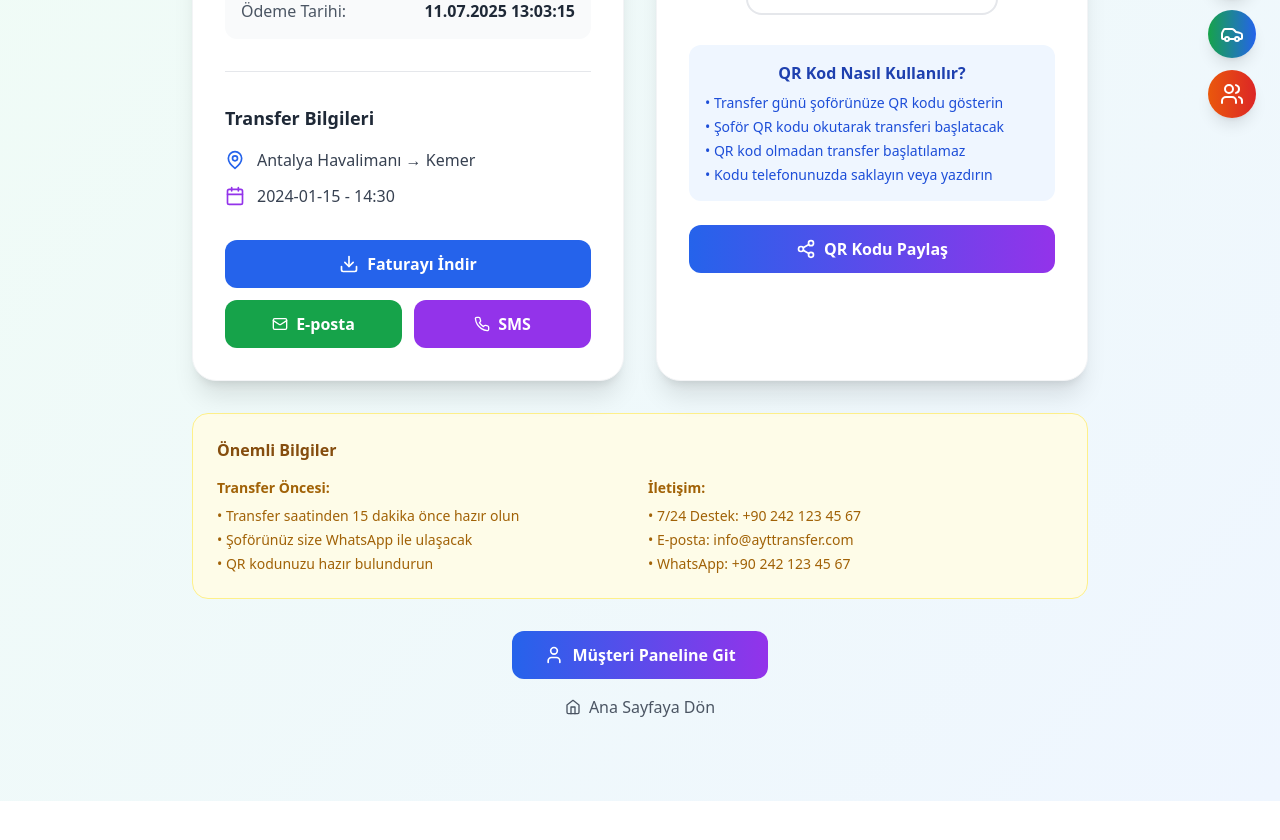
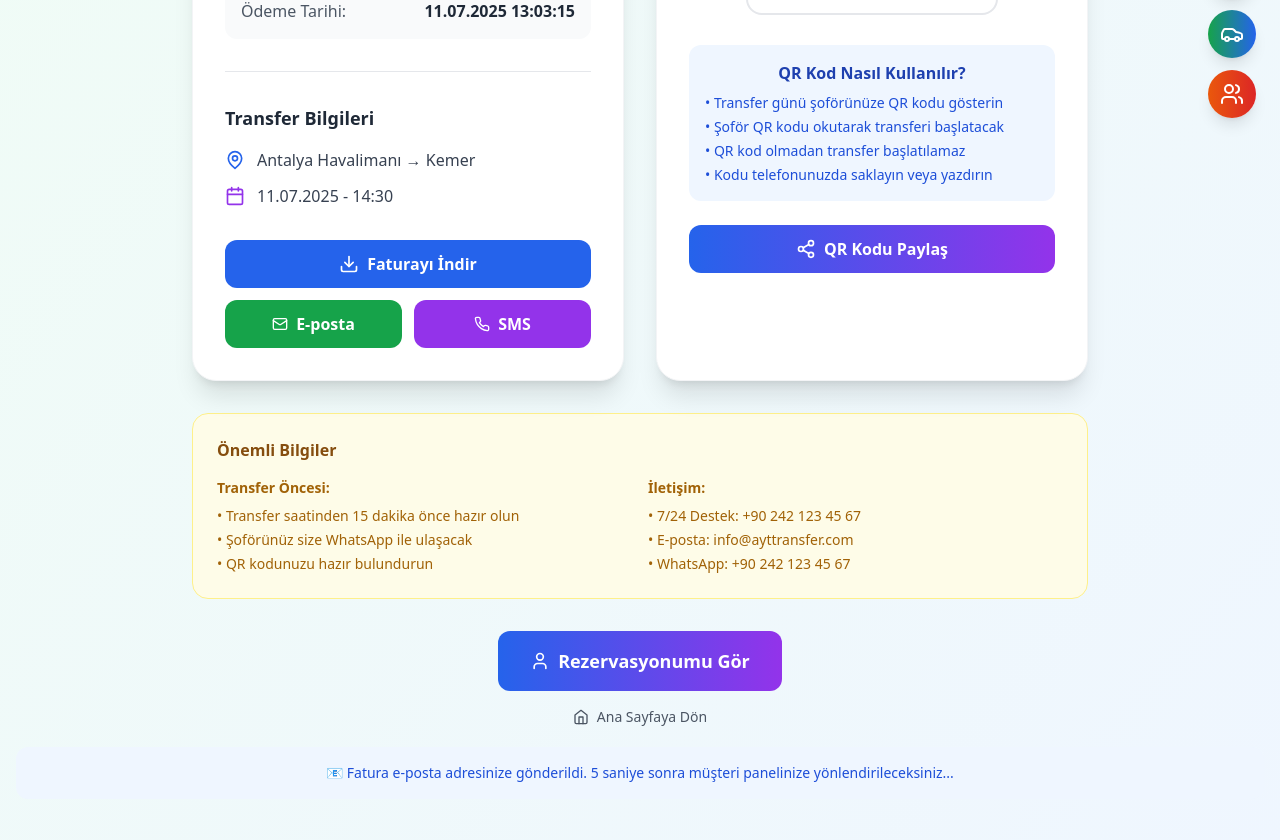
Before and after one commit to luckdow/sbstravel, a React (Vite) app: page /payment/success in a window 1280 px wide. Shown: the part 658-1498 px from the top of the page. Before the commit the page ends 1459 px from the top, so only its background shows below. Built offline with nearby package versions, Linux system fonts and the light colour scheme.

Commit message:
Updated success.tsx

```diff
--- a/src/pages/payment/success.tsx
+++ b/src/pages/payment/success.tsx
@@ -9,12 +9,12 @@ export default function PaymentSuccessPage() {
 
   const reservationData = {
     id: searchParams.get('order_id') || 'RES-001',
-    transactionId: searchParams.get('transaction_id') || 'TXN_123456',
-    amount: 85.00,
+    transactionId: 'TXN_' + Date.now(),
+    amount: parseFloat(searchParams.get('amount') || '85.00'),
     currency: 'USD',
-    customerName: 'Ahmet Yılmaz',
+    customerName: decodeURIComponent(searchParams.get('customer') || 'Müşteri'),
     route: 'Antalya Havalimanı → Kemer',
-    date: '2024-01-15',
+    date: new Date().toLocaleDateString('tr-TR'),
     time: '14:30',
     qrCode: 'QR_' + Date.now(),
     timestamp: new Date().toISOString()
@@ -158,20 +158,27 @@ export default function PaymentSuccessPage() {
           <div className="text-center mt-8 space-y-4">
             <Link
               to="/customer-panel"
-              className="inline-flex items-center space-x-2 bg-gradient-to-r from-blue-600 to-purple-600 text-white px-8 py-3 rounded-xl font-semibold hover:shadow-lg transition-all duration-300"
+              className="inline-flex items-center space-x-2 bg-gradient-to-r from-blue-600 to-purple-600 text-white px-8 py-4 rounded-xl font-semibold hover:shadow-lg transition-all duration-300 text-lg"
             >
               <User className="h-5 w-5" />
-              <span>Müşteri Paneline Git</span>
+              <span>Rezervasyonumu Gör</span>
             </Link>
 
             <div className="text-center">
               <Link
                 to="/"
-                className="inline-flex items-center space-x-2 text-gray-600 hover:text-gray-800 transition-colors"
+                className="inline-flex items-center space-x-2 text-gray-600 hover:text-gray-800 transition-colors text-sm"
               >
                 <Home className="h-4 w-4" />
                 <span>Ana Sayfaya Dön</span>
               </Link>
+            </div>
+
+            {/* Auto redirect message */}
+            <div className="mt-6 p-4 bg-blue-50 rounded-xl">
+              <p className="text-sm text-blue-700">
+                📧 Fatura e-posta adresinize gönderildi. 5 saniye sonra müşteri panelinize yönlendirileceksiniz...
+              </p>
             </div>
           </div>
         </div>
```
